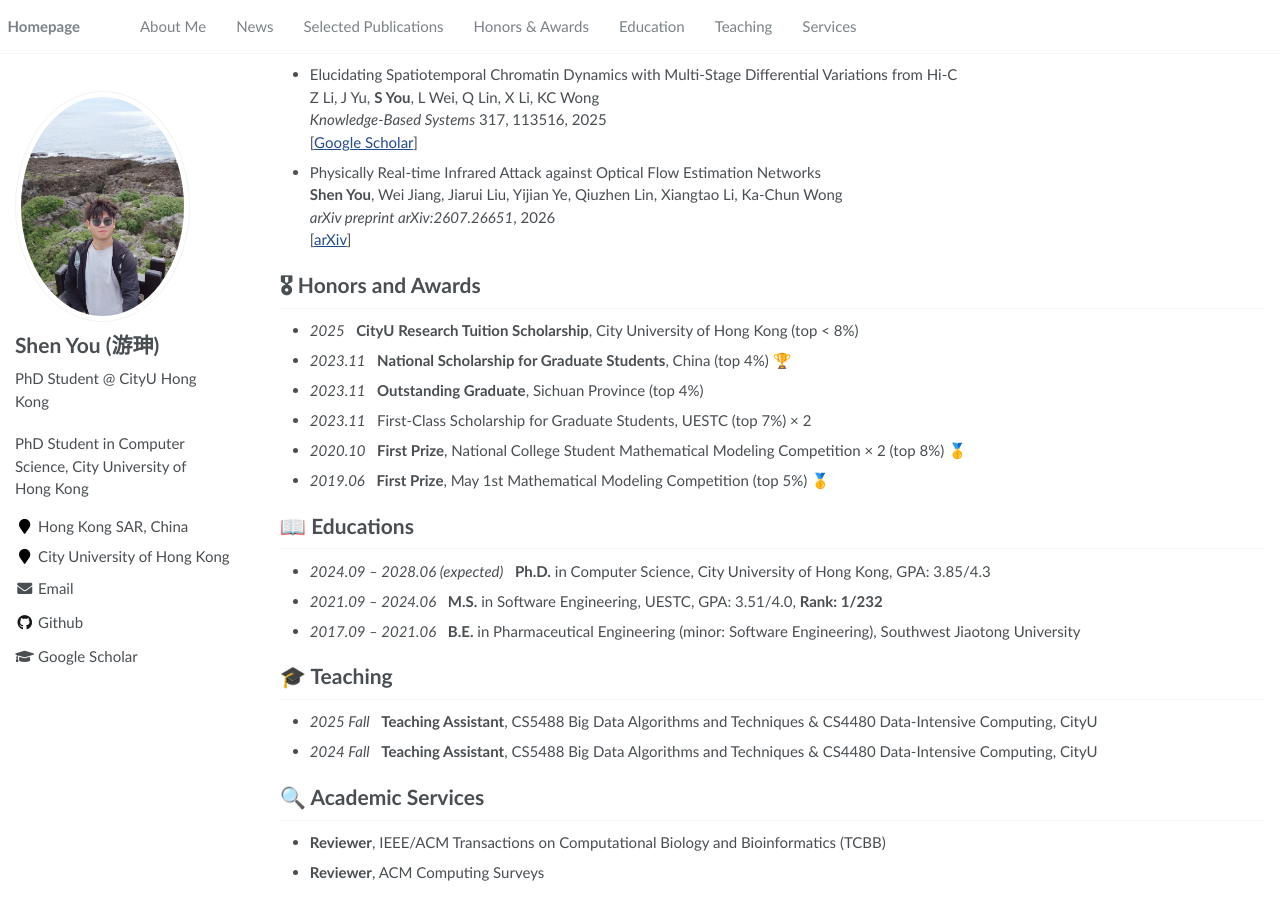
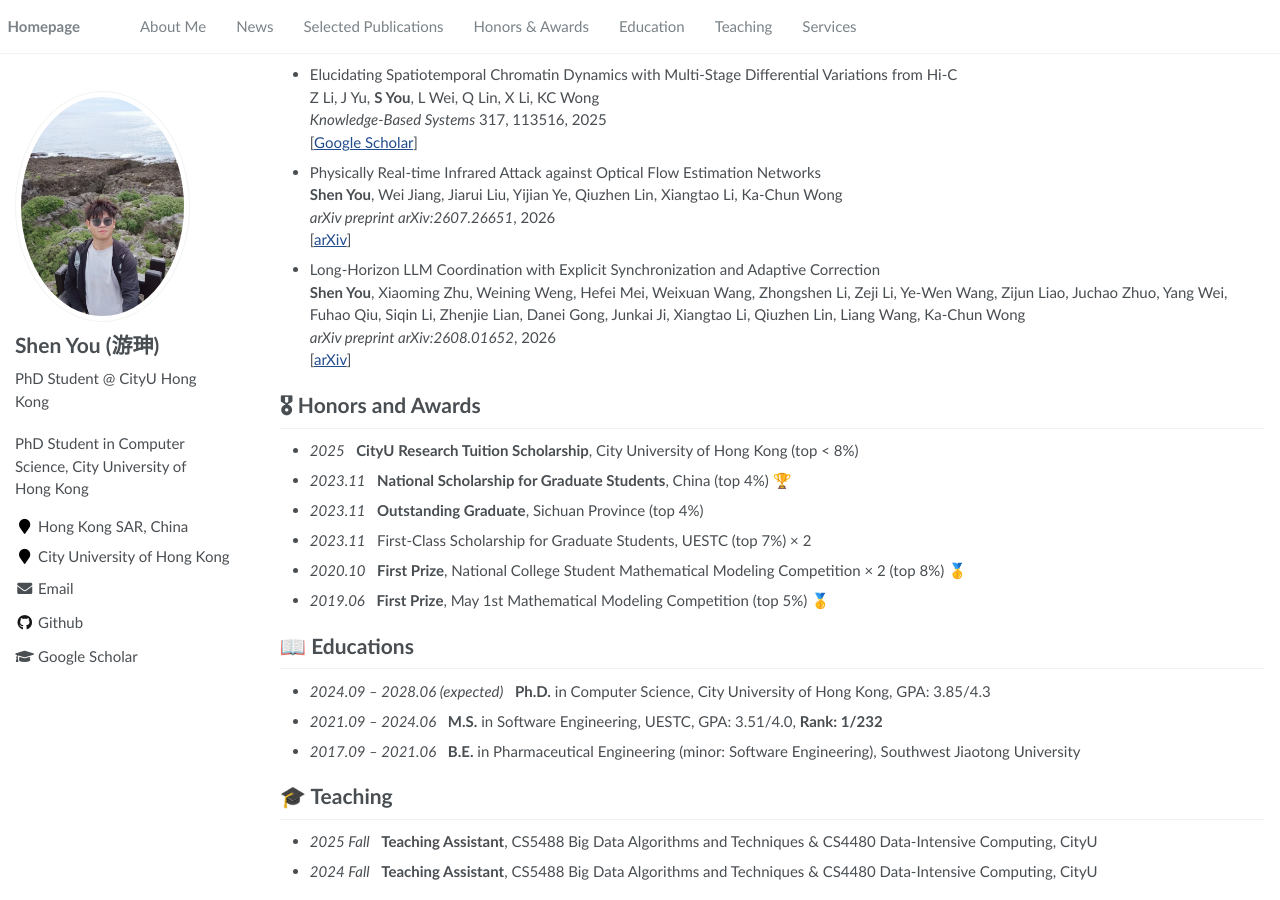
Before and after one commit to youshengithub/youshengit.github.io, a Jekyll site: the page built from _pages/about.md, in a window 1280 px wide and 900 px high, scrolled down 1562 px. Built offline with Jekyll 4.4.1, drawn with Linux system fonts in a browser that asks for light colours.

Commit message:
Add SyncPlan arXiv paper (2608.01652)

```diff
--- a/_pages/about.md
+++ b/_pages/about.md
@@ -94,6 +94,11 @@ A query-efficient black-box adversarial attack against defensive DNNs via multi-
   *arXiv preprint arXiv:2607.26651*, 2026 \
   \[[arXiv](https://arxiv.org/abs/2607.26651)\]
 
+- Long-Horizon LLM Coordination with Explicit Synchronization and Adaptive Correction \
+  **Shen You**, Xiaoming Zhu, Weining Weng, Hefei Mei, Weixuan Wang, Zhongshen Li, Zeji Li, Ye-Wen Wang, Zijun Liao, Juchao Zhuo, Yang Wei, Fuhao Qiu, Siqin Li, Zhenjie Lian, Danei Gong, Junkai Ji, Xiangtao Li, Qiuzhen Lin, Liang Wang, Ka-Chun Wong \
+  *arXiv preprint arXiv:2608.01652*, 2026 \
+  \[[arXiv](https://arxiv.org/abs/2608.01652)\]
+
 # 🎖 Honors and Awards
 - *2025* &nbsp; **CityU Research Tuition Scholarship**, City University of Hong Kong (top < 8%)
 - *2023.11* &nbsp; **National Scholarship for Graduate Students**, China (top 4%) 🏆
```
